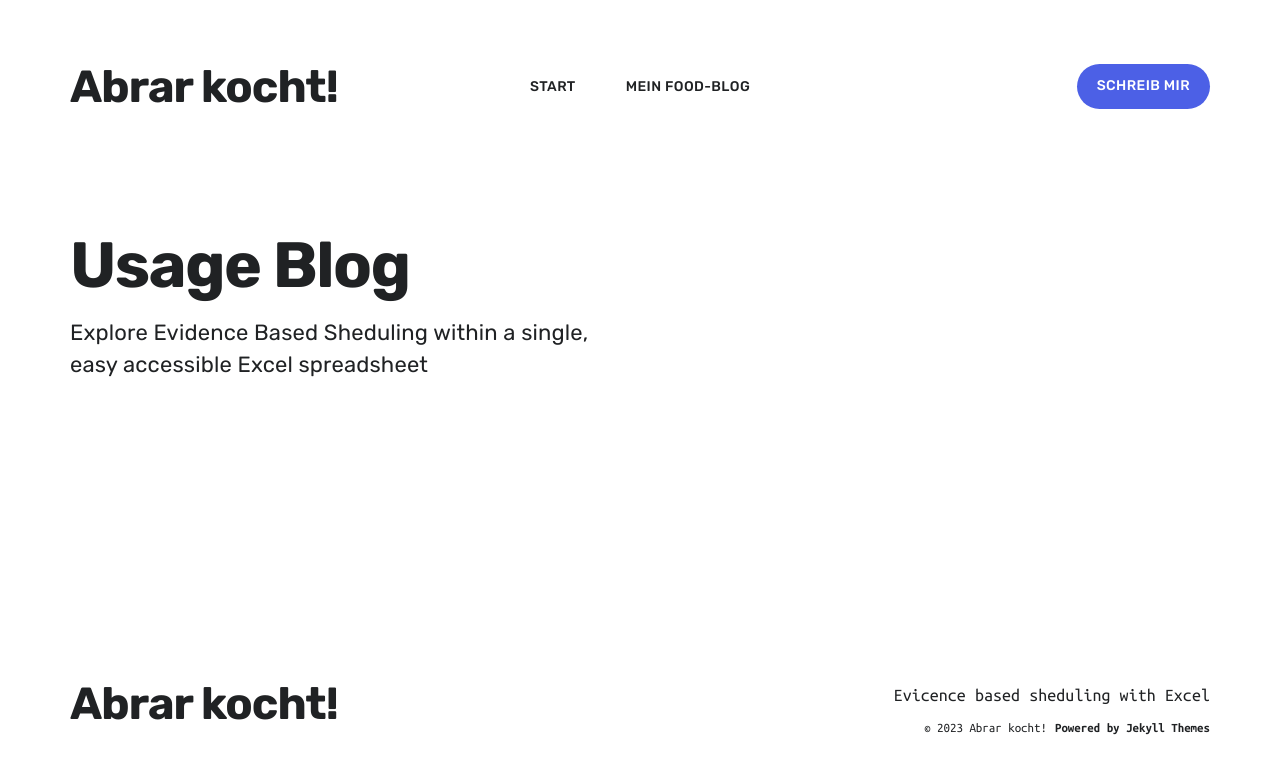
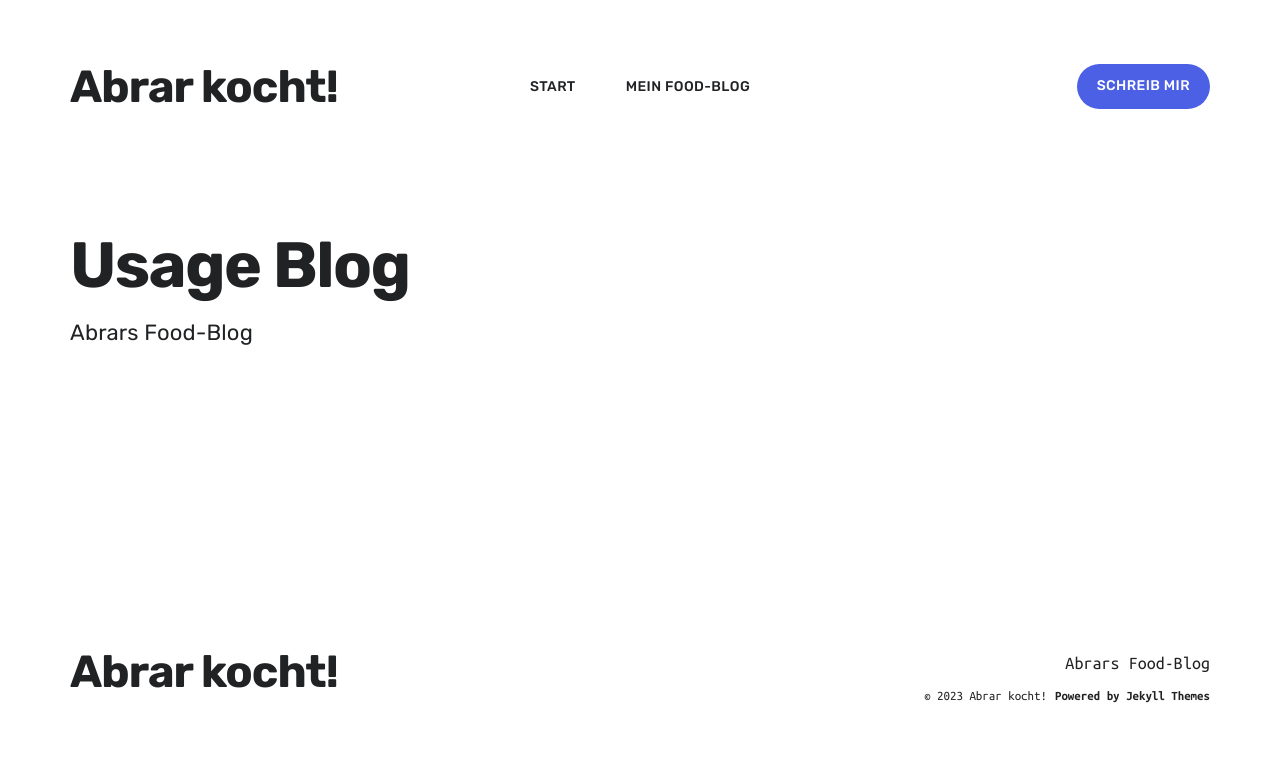
Before and after one commit to SonntagsDialoge-Computerkurs/computerkurs-maerz-2023, a Jekyll site: the page built from docs/blog/index.html, in a window 1280 px wide. Shown: the top 774 px of the page. Built offline with Jekyll 4.4.1, drawn with Linux system fonts in a browser that asks for light colours; nearby versions of some CDN libraries; the list of posts is cut into pages by our own code.

```diff
--- a/docs/_data/settings.yml
+++ b/docs/_data/settings.yml
@@ -16,7 +16,7 @@ menu_settings:
 footer_settings:
   logo_image:
   logo_width: 100
-  tagline: Evicence based sheduling with Excel
+  tagline: Abrars Food-Blog
 
 hero_settings:
   background_image: /images/backgrounds/background-hero.svg
--- a/docs/blog/index.html
+++ b/docs/blog/index.html
@@ -9,7 +9,7 @@ featured_image: /images/social.jpg
 	<header class="header--single">
 		<div class="wrap">
 			<h1 class="header__title">{{ page.title }}</h1>
-			<p class="header__subtitle subtitle--light">Explore Evidence Based Sheduling within a single, easy accessible Excel spreadsheet</p>
+			<p class="header__subtitle subtitle--light">Abrars Food-Blog</p>
 		</div>
 	</header>
 
```
Also changed, not shown: docs/_projects/2023-03-23-erster-post.md (+1 -1 lines).
